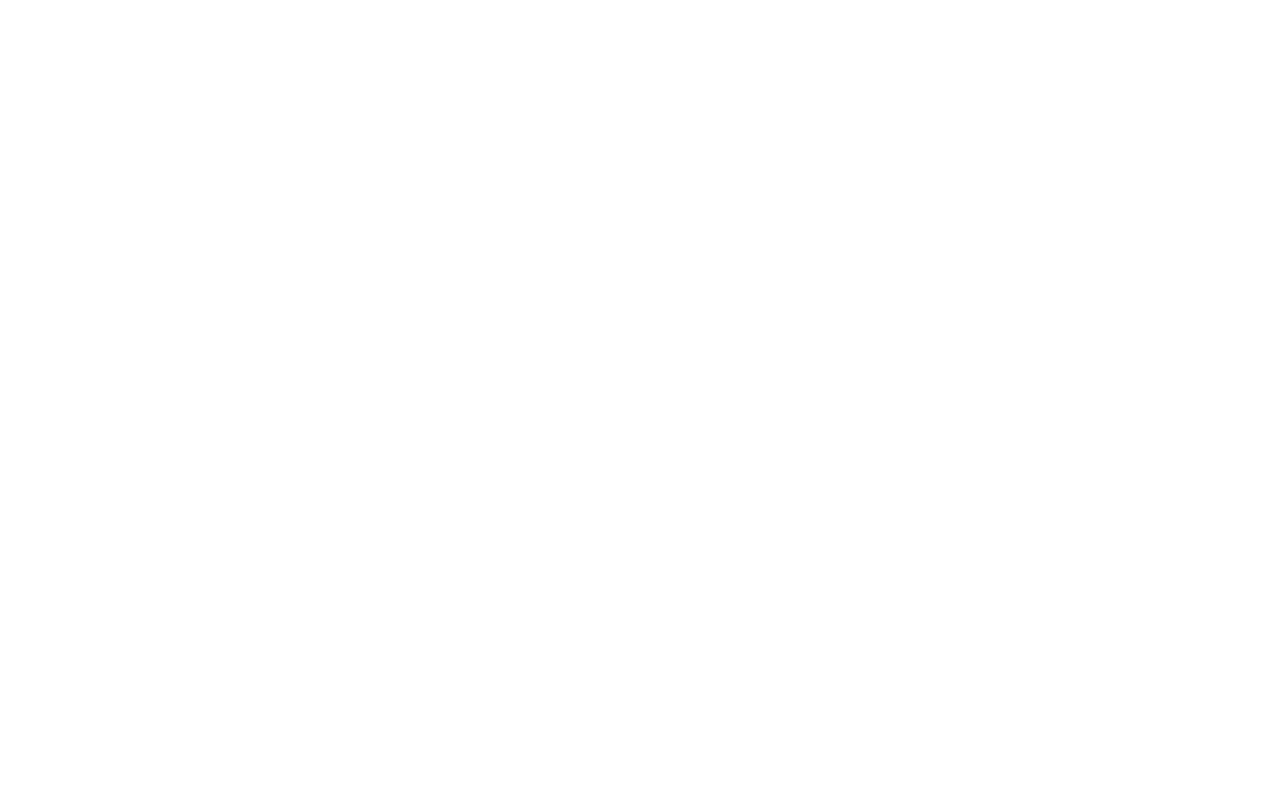
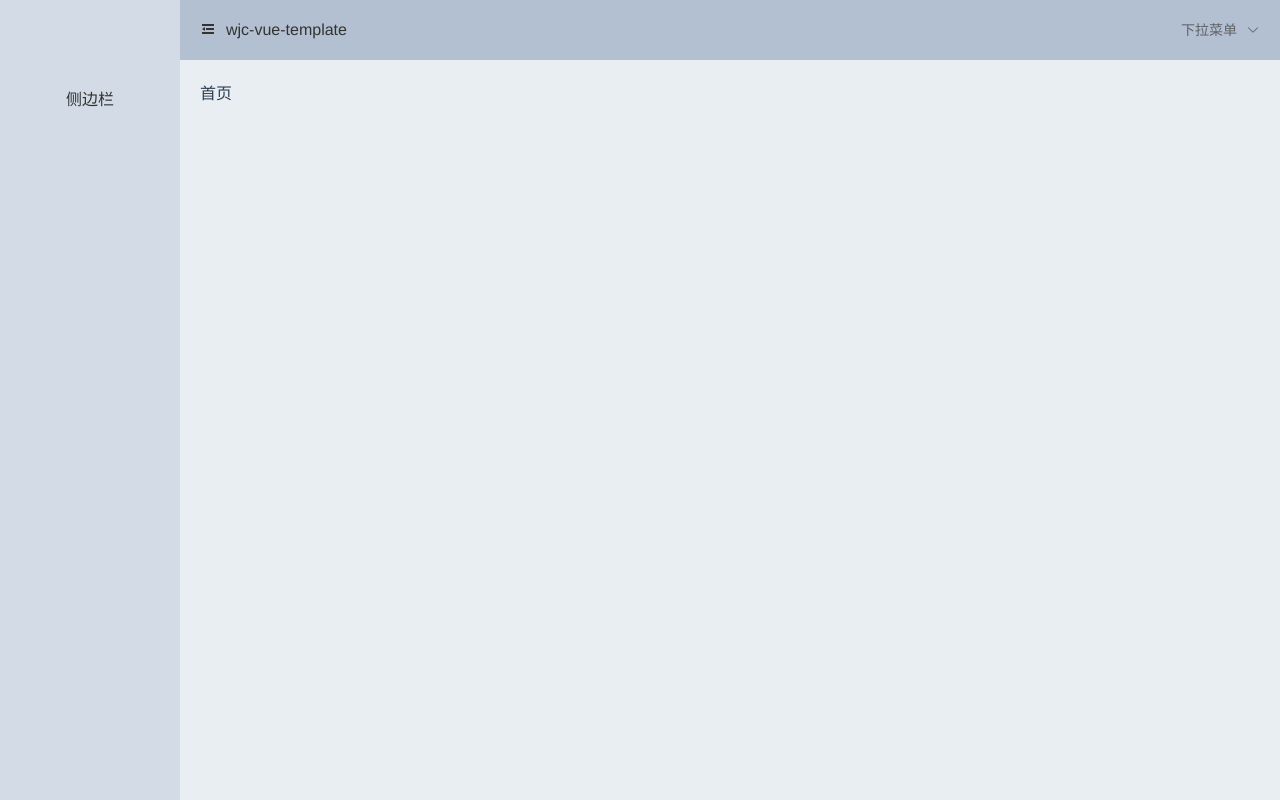
Before and after one commit to junchao-frontend/vue-template, a Vue app: page /Home in a window 1280 px wide. Built offline with nearby package versions, Linux system fonts and the light colour scheme.

Commit message:
页面初步形成

```diff
--- a/package.json
+++ b/package.json
@@ -9,6 +9,7 @@
   },
   "dependencies": {
     "core-js": "^3.6.5",
+    "element-ui": "^2.15.6",
     "vue": "^2.6.11",
     "vue-router": "^3.2.0",
     "vuex": "^3.4.0"
--- /dev/null
+++ b/src/layout/components/SideBar/index.vue
@@ -0,0 +1,22 @@
+<template>
+  <div>
+    侧边栏
+  </div>
+</template>
+
+<script>
+export default {
+
+  data () {
+    return {
+    }
+  },
+
+  components: {},
+  computed: {},
+  created () {},
+  mounted () {},
+  destroyed () {},
+  methods: {}
+}
+</script>
--- /dev/null
+++ b/src/layout/index.vue
@@ -0,0 +1,73 @@
+<template>
+  <el-container class="layout-container">
+    <el-aside width="180px">
+      <SideBar></SideBar>
+    </el-aside>
+    <el-container>
+      <el-header class="header">
+        <div>
+          <i class="el-icon-s-fold" style="cursor: pointer"> </i>
+          <span style="margin-left: 10px">wjc-vue-template</span>
+        </div>
+        <el-dropdown>
+          <span class="el-dropdown-link">
+            下拉菜单
+          <i class="el-icon-arrow-down el-icon--right"></i>
+          </span>
+          <el-dropdown-menu slot="dropdown">
+            <el-dropdown-item>个人中心</el-dropdown-item>
+            <el-dropdown-item>用户推出</el-dropdown-item>
+          </el-dropdown-menu>
+        </el-dropdown>
+      </el-header>
+      <el-main>
+        <router-view></router-view>
+      </el-main>
+    </el-container>
+  </el-container>
+</template>
+
+<script>
+import SideBar from '../layout/components/SideBar'
+export default {
+  name: 'LayoutIndex',
+  data () {
+    return {
+    }
+  },
+
+  components: {
+    SideBar: SideBar
+  },
+  computed: {},
+  created () { },
+  mounted () { },
+  destroyed () { },
+  methods: {}
+}
+</script>
+<style scoped>
+.layout-container {
+  position: fixed;
+  top: 0;
+  right: 0;
+  bottom: 0;
+  left: 0;
+}
+.el-aside {
+  background-color: #d3dce6;
+  color: #333;
+  text-align: center;
+  line-height: 200px;
+}
+.el-main {
+  background-color: #e9eef3;
+}
+.header {
+  background-color: #b3c0d1;
+  color: #333;
+  line-height: 60px;
+  display: flex;
+  justify-content: space-between;
+}
+</style>
--- a/src/main.js
+++ b/src/main.js
@@ -2,9 +2,10 @@
 import App from './App.vue'
 import router from './router'
 import store from './store'
-
+import ElementUI from 'element-ui'
+import 'element-ui/lib/theme-chalk/index.css'
 Vue.config.productionTip = false
-
+Vue.use(ElementUI)
 new Vue({
   router,
   store,
--- a/src/router/index.js
+++ b/src/router/index.js
@@ -1,23 +1,26 @@
 import Vue from 'vue'
 import VueRouter from 'vue-router'
-import Home from '../views/Home.vue'
-
+import Layout from '@/layout/index'
 Vue.use(VueRouter)
 
 const routes = [
   {
     path: '/',
-    name: 'Home',
-    component: Home
+    name: 'login',
+    component: () => import('@/views/login'),
+    hidden: true
   },
   {
-    path: '/about/:id',
-    name: 'About',
-    props: true,
-    // route level code-splitting
-    // this generates a separate chunk (about.[hash].js) for this route
-    // which is lazy-loaded when the route is visited.
-    component: () => import(/* webpackChunkName: "about" */ '../views/About.vue')
+    path: '/Home',
+    name: 'Home',
+    component: Layout,
+    children: [
+      {
+        path: '',
+        name: 'home',
+        component: () => import('../views/home')
+      }
+    ]
   }
 ]
 
--- a/src/views/Home.vue
+++ /dev/null
@@ -1,65 +0,0 @@
-<template>
-  <div>
-    <!-- params跳转刷新页面数据丢失，query不会丢失 -->
-    <button @click="Tonewpage()">params跳转</button>
-    <button @click="Tonewpage2()">query跳转2</button>
-    <button @click="Tonewpage3()">跳转3</button><br>
-    {{this.$store.state.count}}
-    <button @click="countup()">++</button>
-    <button @click="countdown()">--</button>
-  </div>
-</template>
-
-<script>
-import { mapState } from 'vuex'
-export default {
-
-  data () {
-    return {
-      page: 'www',
-      code: '7895'
-    }
-  },
-  components: {},
-  computed: {
-    ...mapState(['count'])
-  },
-  created () {
-    console.log(this.count)
-  },
-  mounted () {},
-  destroyed () {},
-  methods: {
-    Tonewpage () {
-      this.$router.push({
-        name: 'About',
-        params: {
-          page: this.page,
-          code: this.code
-        }
-      })
-    },
-    Tonewpage2 () {
-      this.$router.push({
-        name: 'About',
-        query: {
-          page: '1',
-          code: '9999'
-        }
-      })
-    },
-    Tonewpage3 () {
-      this.$router.push({
-        path: 'About/12',
-        props: ['id']
-      })
-    },
-    countup () {
-      this.$store.commit('upcount')
-    },
-    countdown () {
-      this.$store.commit('downcount')
-    }
-  }
-}
-</script>
--- /dev/null
+++ b/src/views/home/index.vue
@@ -0,0 +1,22 @@
+<template>
+  <div class="container">
+    首页
+  </div>
+</template>
+
+<script>
+export default {
+  name: 'HomeIndex',
+  data () {
+    return {
+    }
+  },
+
+  components: {},
+  computed: {},
+  created () {},
+  mounted () {},
+  destroyed () {},
+  methods: {}
+}
+</script>
--- /dev/null
+++ b/src/views/login/index.vue
@@ -0,0 +1,66 @@
+<template>
+  <div class="login-container">
+    <el-form ref="form" :model="form" label-width="80px" class="loginform">
+      <br>
+      <br>
+  <el-form-item label="账号">
+    <el-input v-model="login.name"></el-input>
+  </el-form-item>
+   <el-form-item label="密码">
+    <el-input v-model="login.password"></el-input>
+  </el-form-item>
+  <el-form-item>
+    <el-button type="primary" @click="onSubmit">登录</el-button>
+    <el-button>注册</el-button>
+  </el-form-item>
+</el-form>
+</div>
+</template>
+
+<script>
+export default {
+
+  data () {
+    return {
+      login: {
+        name: '',
+        password: ''
+      }
+    }
+  },
+
+  components: {},
+  computed: {},
+  created () {},
+  mounted () {},
+  destroyed () {},
+  methods: {
+    onSubmit () {
+      this.$router.push('/home')
+    }
+  }
+}
+</script>
+<style scoped>
+.login-container{
+  position: absolute;
+  top:0;
+  left:0;
+  right: 0;
+  bottom: 0;
+  display: flex;
+  align-items: center;
+  justify-content: center;
+  background-image: url('https://gimg2.baidu.com/image_search/src=http%3A%2F%2Fimg.jj20.com%2Fup%2Fallimg%2F1114%2F0H120154Q6%2F200H1154Q6-4-1200.jpg&refer=http%3A%2F%2Fimg.jj20.com&app=2002&size=f9999,10000&q=a80&n=0&g=0n&fmt=jpeg?sec=1634994326&t=705f2f71ddebe699176644f36e6e4378');
+  background-repeat: no-repeat;
+  background-size: 100% 100%;
+}
+.loginform{
+  width: 400px;
+  height: 250px;
+  border: 1px solid red;
+  background-color: rgb(255, 255, 255);
+  opacity: 0.8;
+  box-shadow: 5px 5px 10px rgb(156, 154, 154);
+}
+</style>
```
Also changed, not shown: src/layout/components/BreadCrumb/index.vue (added), 1 other file (tests, documents, lock files or other folders).
